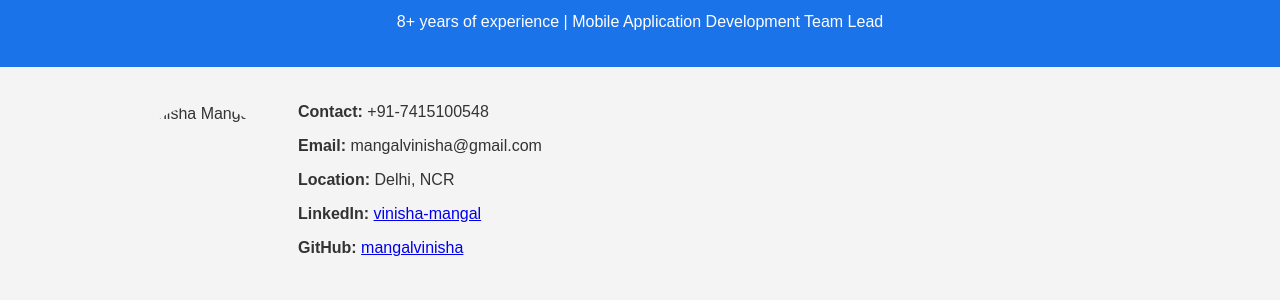
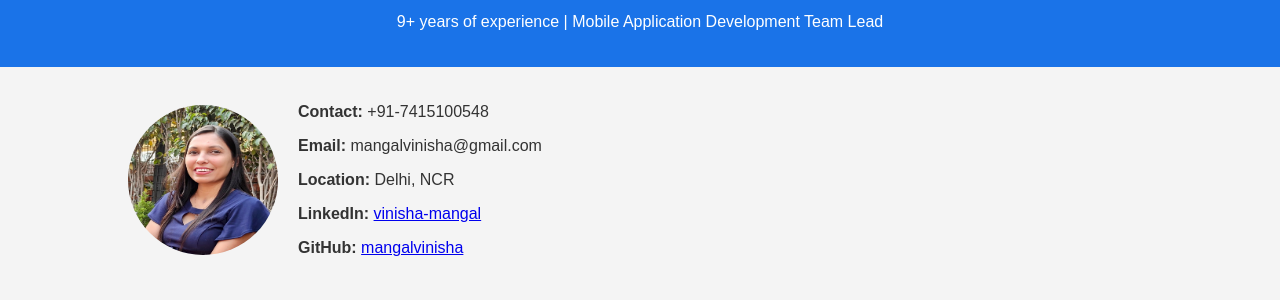
Before and after one commit to mangalvinisha/about-me, a plain HTML site: page index.html in a window 1280 px wide. Shown: the part 78-378 px from the top of the page. Drawn offline with Linux system fonts and the light colour scheme.

Commit message:
Update index.html

```diff
--- a/index.html
+++ b/index.html
@@ -108,12 +108,12 @@
 
     <header>
         <h1>Vinisha Mangal</h1>
-        <p>8+ years of experience | Mobile Application Development Team Lead</p>
+        <p>9+ years of experience | Mobile Application Development Team Lead</p>
     </header>
 
     <div class="container">
         <section class="profile-info">
-            <img src="your-image.jpg" alt="Vinisha Mangal">
+            <img src="profile.jpeg" alt="Vinisha Mangal">
             <div>
                 <p><strong>Contact:</strong> +91-7415100548</p>
                 <p><strong>Email:</strong> mangalvinisha@gmail.com</p>
```
